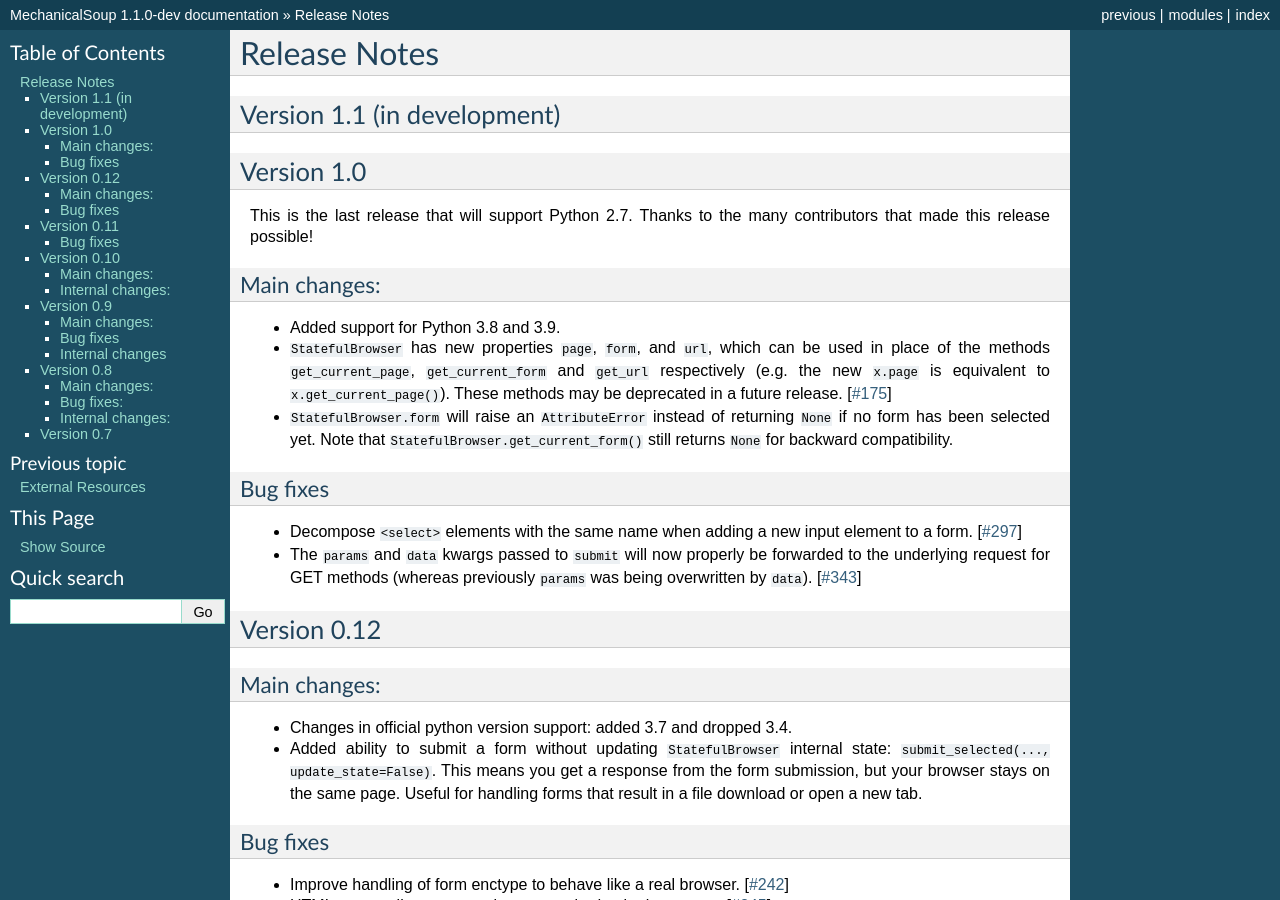
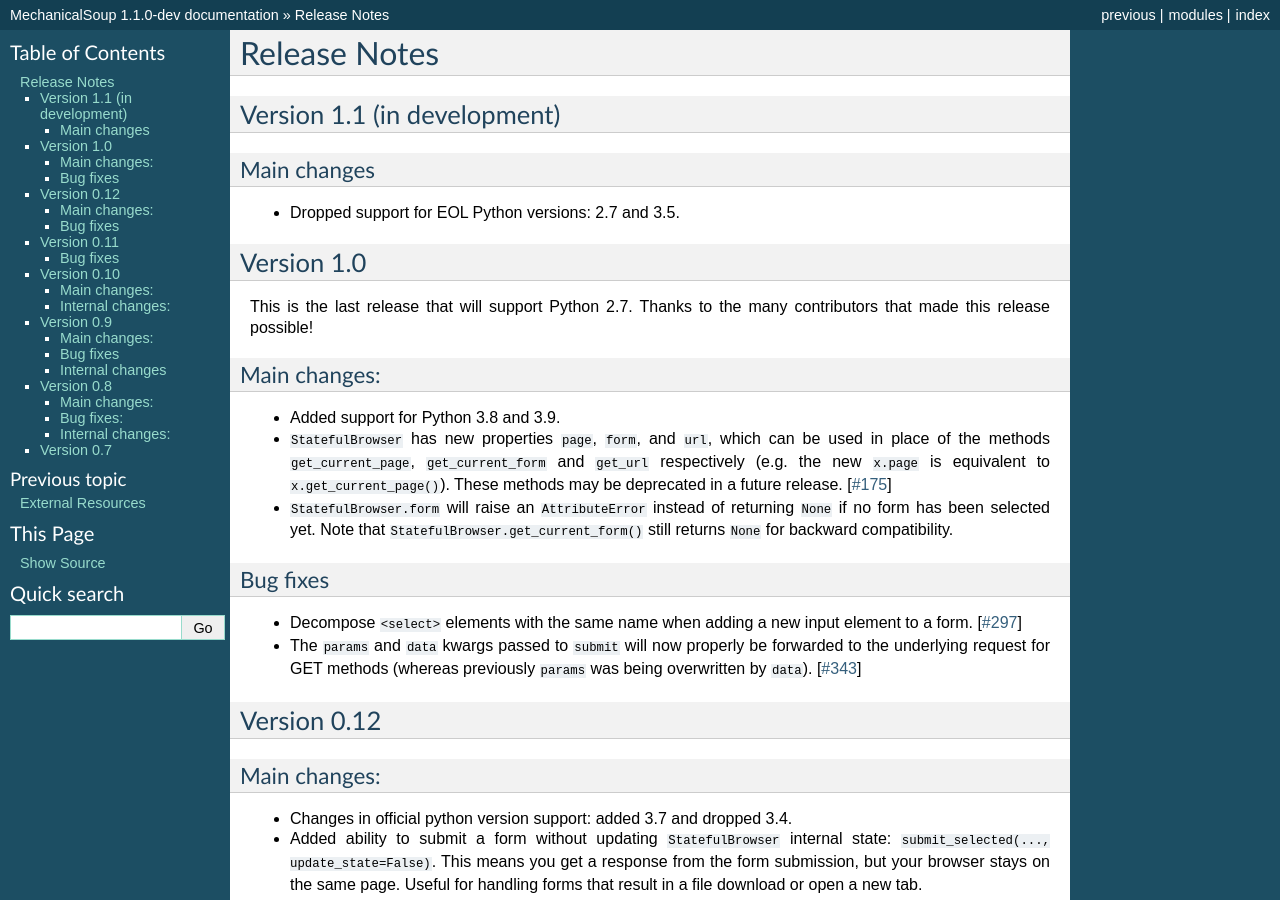
Before and after one commit to MechanicalSoup/MechanicalSoup, a Sphinx documentation site: the page built from docs/ChangeLog.rst, in a window 1280 px wide and 900 px high. Built offline with Sphinx 7.4.7, drawn with Linux system fonts in a browser that asks for light colours.

Commit message:
Drop support for EOL Python 3.5
Python 3.5 EOL was on 2020-09-13.

```diff
--- a/docs/ChangeLog.rst
+++ b/docs/ChangeLog.rst
@@ -4,6 +4,11 @@
 
 Version 1.1 (in development)
 ============================
+
+Main changes
+------------
+
+* Dropped support for EOL Python versions: 2.7 and 3.5.
 
 Version 1.0
 ===========
--- a/setup.py
+++ b/setup.py
@@ -52,7 +52,7 @@
 
     license=about['__license__'],
 
-    python_requires='>=3.5',
+    python_requires='>=3.6',
 
     classifiers=[
         'License :: OSI Approved :: MIT License',
@@ -60,7 +60,6 @@
         # Specify the Python versions you support here. In particular, ensure
         # that you indicate whether you support Python 2, Python 3 or both.
         'Programming Language :: Python :: 3',
-        'Programming Language :: Python :: 3.5',
         'Programming Language :: Python :: 3.6',
         'Programming Language :: Python :: 3.7',
         'Programming Language :: Python :: 3.8',
```
Also changed, not shown: .travis.yml.
